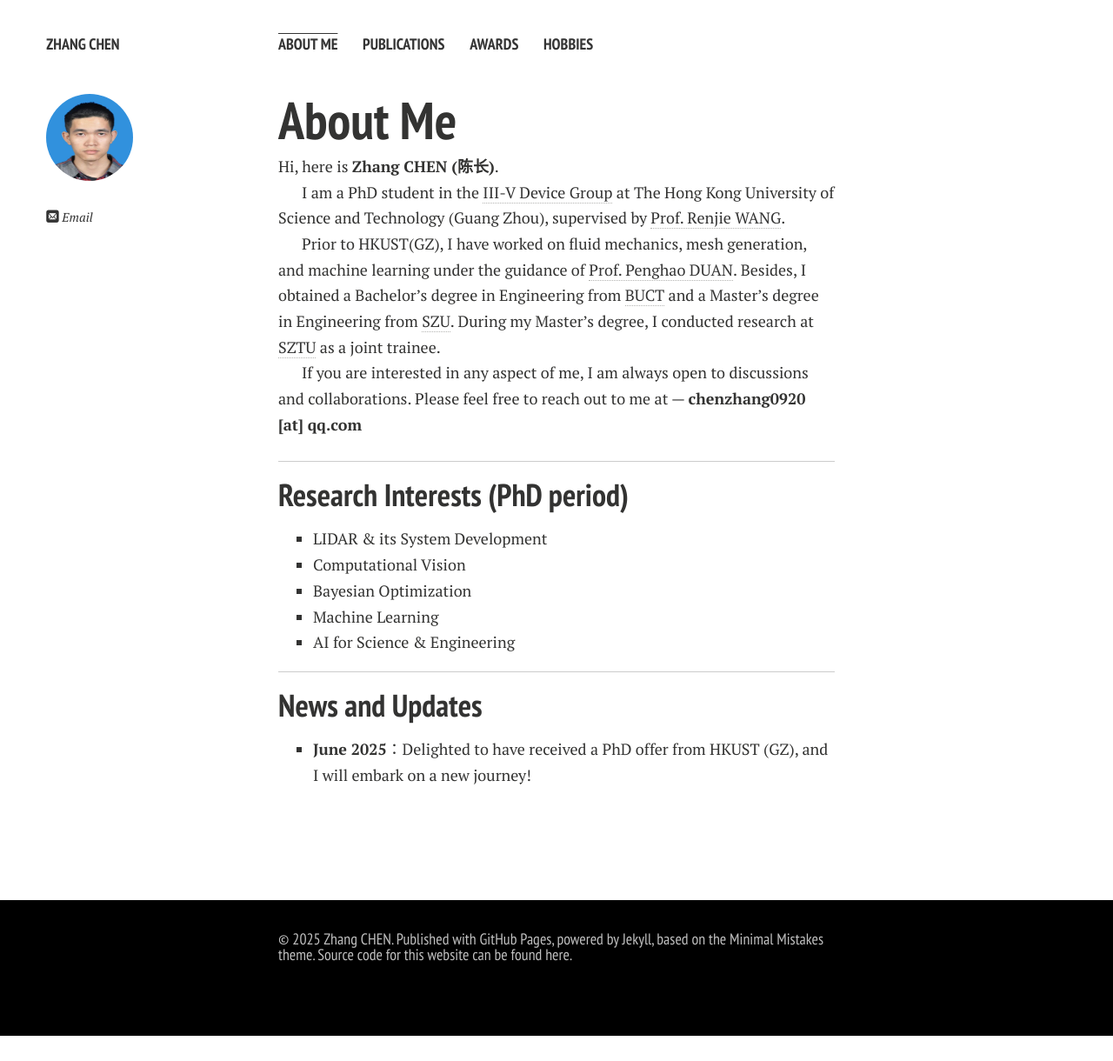
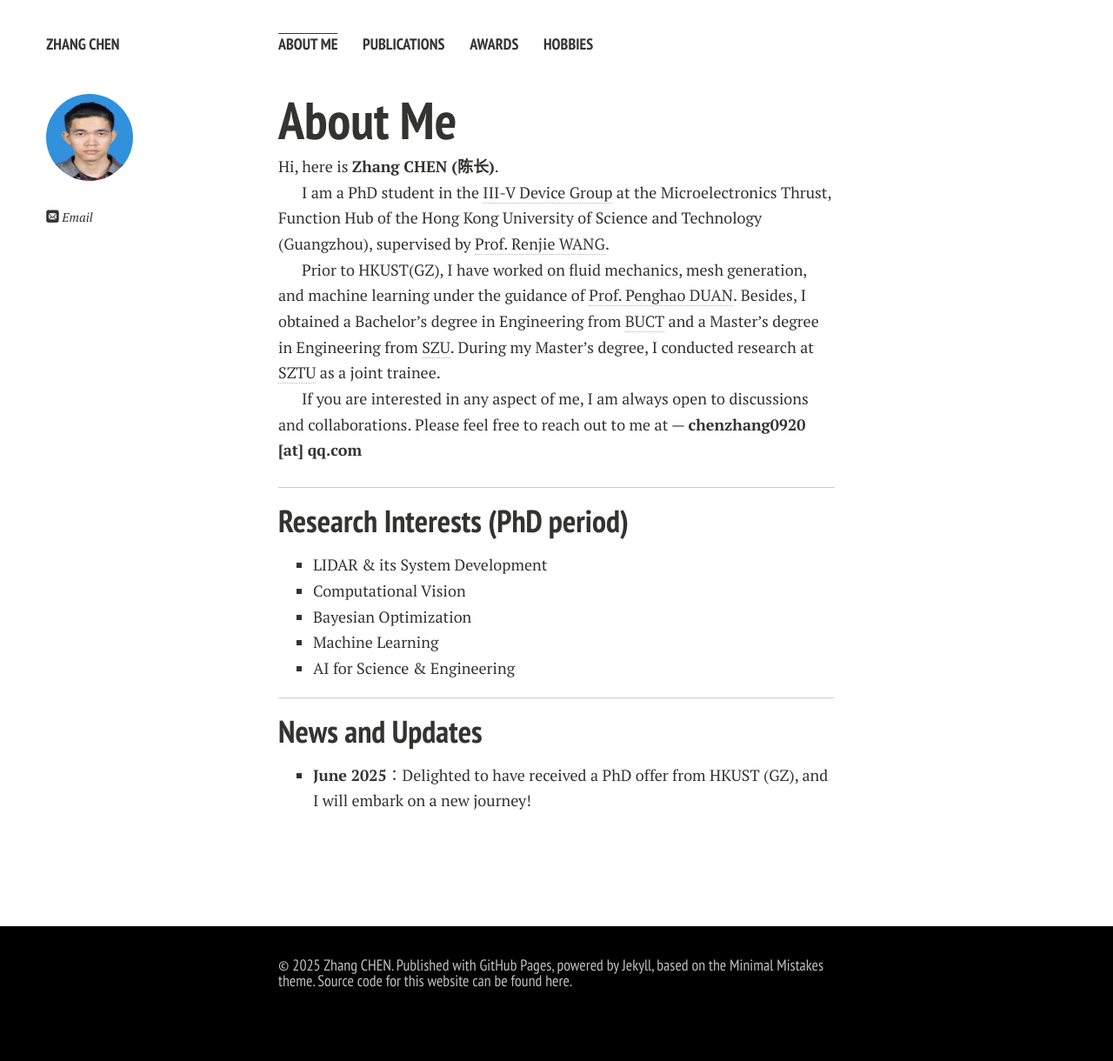
Before and after one commit to chenzhang0920/chenzhang0920.github.io, a Jekyll site: the page built from index.md, in a window 1280 px wide. Shown: the whole page at 87% size. Built offline with Jekyll 4.4.1, drawn with Linux system fonts in a browser that asks for light colours; nearby versions of some CDN libraries; comment, search, counter and statistics services are not loaded; a style sheet for code colours, icons or effects is not loaded; our own code applies the rules of GitHub Pages for plain Markdown files; before the commit the page ends 1191 px from its top, so only the background shows below that.

Commit message:
Update index.md

```diff
--- a/index.md
+++ b/index.md
@@ -10,7 +10,7 @@ layout: page
 
 Hi, here is **Zhang CHEN (陈长)**.
 
-I am a PhD student in the [III-V Device Group](https://personal.hkust-gz.edu.cn/renjiewang/#/offline/rlKIqrQFaY3?cps=hide&rps=hide&nav=0&ha=0&la=0&fc=0&out=0&rt=0) at The Hong Kong University of Science and Technology (Guang Zhou), supervised by [Prof. Renjie WANG](https://facultyprofiles.hkust-gz.edu.cn/faculty-personal-page?id=256).
+I am a PhD student in the [III-V Device Group](https://personal.hkust-gz.edu.cn/renjiewang/#/offline/rlKIqrQFaY3?cps=hide&rps=hide&nav=0&ha=0&la=0&fc=0&out=0&rt=0) at the Microelectronics Thrust, Function Hub of the Hong Kong University of Science and Technology (Guangzhou), supervised by [Prof. Renjie WANG](https://facultyprofiles.hkust-gz.edu.cn/faculty-personal-page?id=256).
 
 Prior to HKUST(GZ), I have worked on fluid mechanics, mesh generation, and machine learning under the guidance of [Prof. Penghao DUAN](https://scholars.cityu.edu.hk/en/persons/pengduan). Besides, I obtained a Bachelor's degree in Engineering from [BUCT](https://www.buct.edu.cn/main.htm) and a Master's degree in Engineering from [SZU](https://www.szu.edu.cn/). During my Master's degree, I conducted research at [SZTU](https://www.sztu.edu.cn/) as a joint trainee.
 
```
